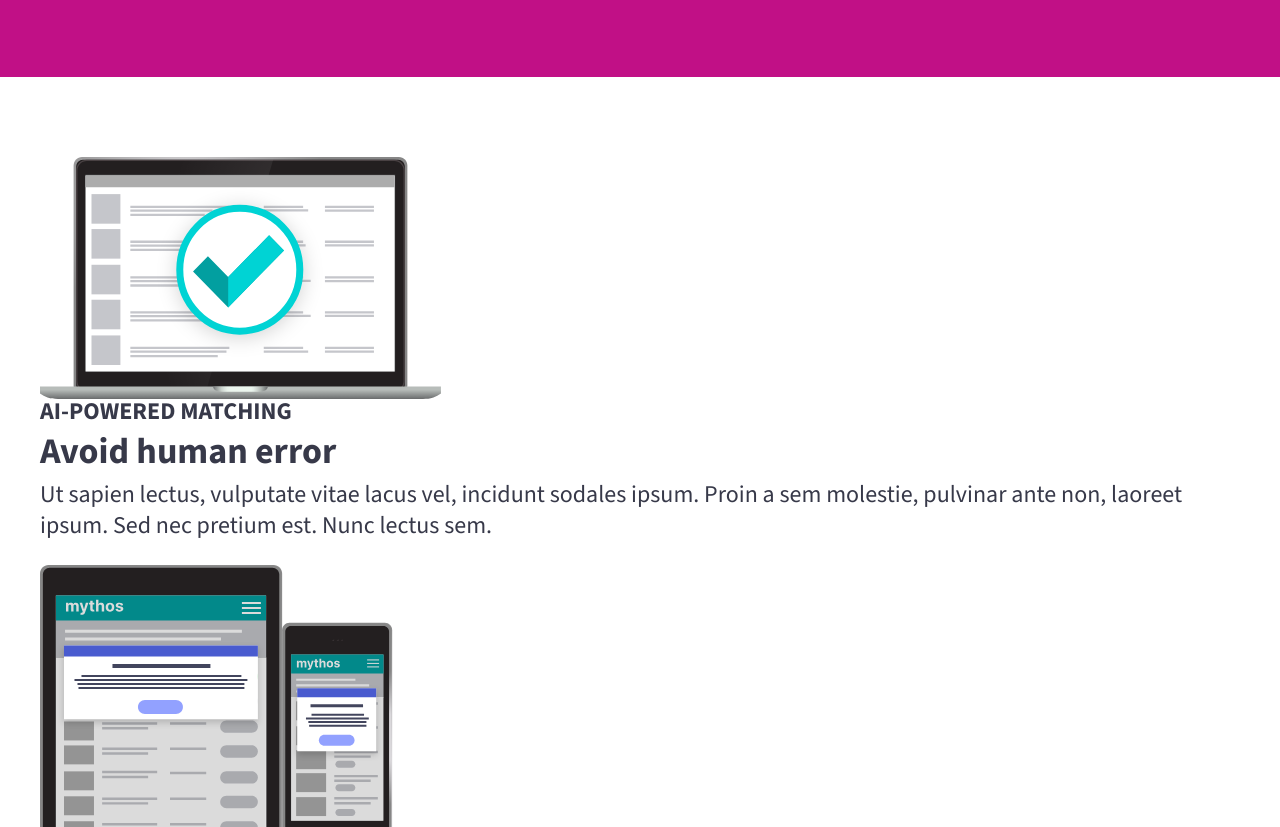
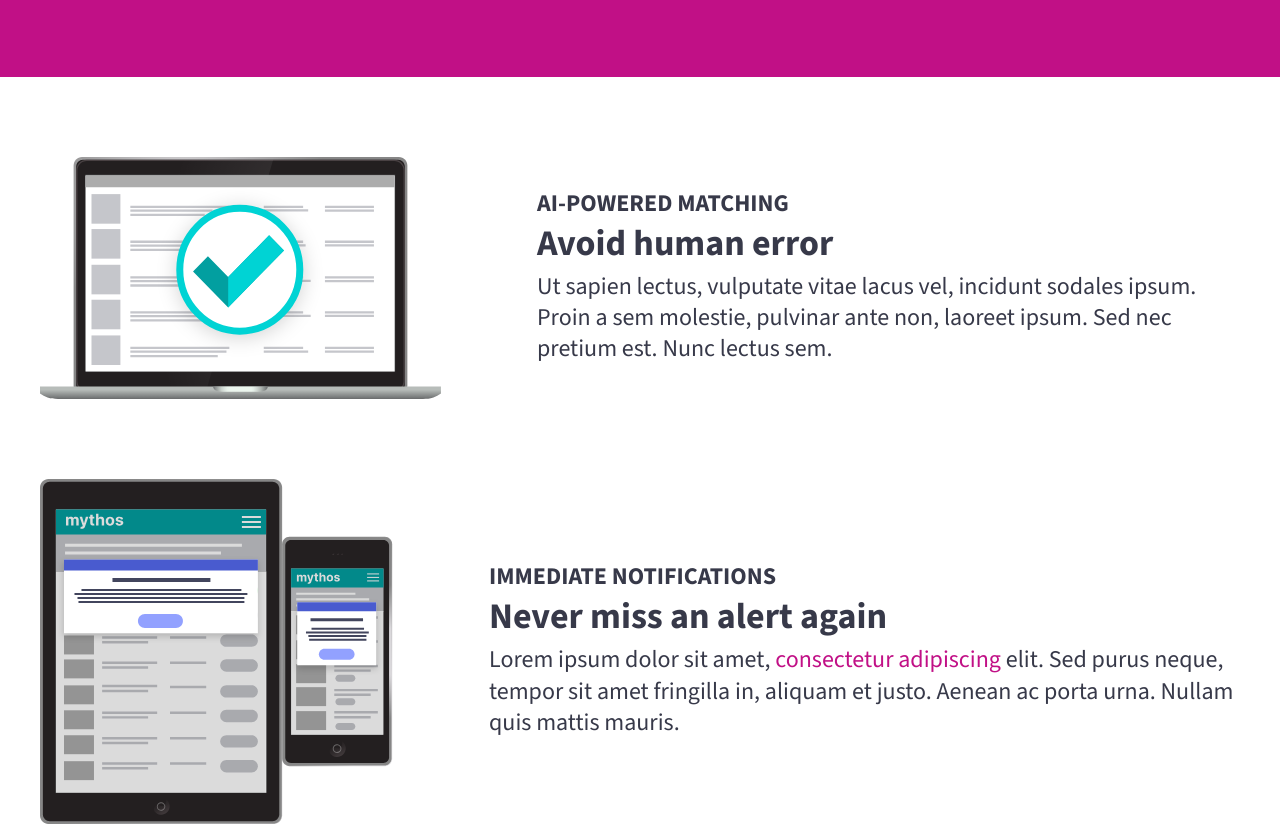
Before and after one commit to tom-mate-o/responsive-design-beginners, a plain HTML site: page index.html in a window 1280 px wide. Shown: the part 1701-2528 px from the top of the page. Drawn offline with nearby package versions, Linux system fonts and the light colour scheme.

Commit message:
update alt-feature

```diff
--- a/app/scss/components/_alt-feature.scss
+++ b/app/scss/components/_alt-feature.scss
@@ -1,14 +1,39 @@
 @use '../util/' as u;
 
 .alt-feature {
+  &__wrapper {
+    display: grid;
+    gap: 60px;
+
+    @include u.breakpoint('large') {
+      gap: 80px;
+    }
+  }
+
   &__row {
+    display: flex;
+    flex-direction: column;
+    gap: 40px;
+    align-items: center;
+
+    @include u.breakpoint('large') {
+      flex-direction: row;
+      gap: 8%;
+    }
   }
 
   &__image {
     width: auto;
-    max-width: 100%; // Ensures the image doesn't overflow on smaller viewports
+    max-width: u.rem(200);
+
+    @include u.breakpoint('large') {
+      max-width: 100%; // Ensures the image doesn't overflow on smaller viewports
+    }
   }
 
   &__text {
+    p {
+      margin-block-end: 0;
+    }
   }
 }
--- a/index.html
+++ b/index.html
@@ -157,7 +157,7 @@
         </section>
 
         <section class="alt-feature">
-          <div class="wrapper">
+          <div class="alt-feature__wrapper wrapper">
             <div class="alt-feature__row">
               <img
                 src="/img/laptop-check.svg"
@@ -166,7 +166,7 @@
                 height="242"
                 class="alt-feature__image"
               />
-              <div class="alt-feature__text"></div>
+              <div class="alt-feature__text">
                 <h3 class="large">
                   <span>AI-Powered Matching</span>Avoid human error
                 </h3>
@@ -176,6 +176,7 @@
                   Sed nec pretium est. Nunc lectus sem.
                 </p>
               </div>
+            </div>
             <div class="alt-feature__row">
               <img
                 src="/img/tablet-phone.svg"
@@ -184,16 +185,17 @@
                 height="345"
                 class="alt-feature__image"
               />
-              <div class="alt-feature__text"></div>
+              <div class="alt-feature__text">
                 <h3 class="large">
                   <span>Immediate notifications</span>Never miss an alert again
                 </h3>
                 <p class="medium">
                   Lorem ipsum dolor sit amet,
                   <a href="">consectetur adipiscing</a> elit. Sed purus neque,
-                tempor sit amet fringilla in, aliquam et justo. Aenean ac porta
-                urna. Nullam quis mattis mauris.
+                  tempor sit amet fringilla in, aliquam et justo. Aenean ac
+                  porta urna. Nullam quis mattis mauris.
                 </p>
+              </div>
             </div>
             <div class="alt-feature__row">
               <img
@@ -203,7 +205,7 @@
                 height="345"
                 class="alt-feature__image"
               />
-              <div class="alt-feature__text"></div>
+              <div class="alt-feature__text">
                 <h3 class="large">
                   <span>Protected Payments</span>Send payments from anywhere
                 </h3>
@@ -212,6 +214,7 @@
                   ipsum. <a href="">Proin a sem mattis</a>, pulvinar ante non,
                   laoreet ipsum. Sed nec pretium est. Nunc lectus sem.
                 </p>
+              </div>
             </div>
           </div>
         </section>
```
Also changed, not shown: dist/style.css, 1 other file. Lines whose indentation alone changed are shown as unchanged.
